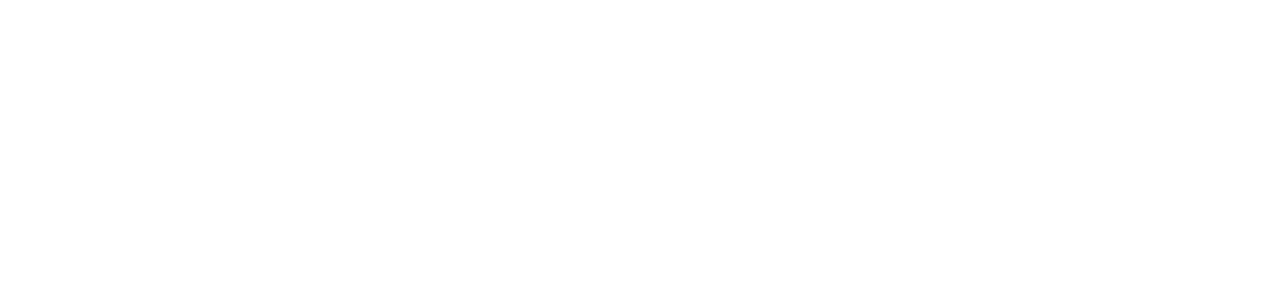
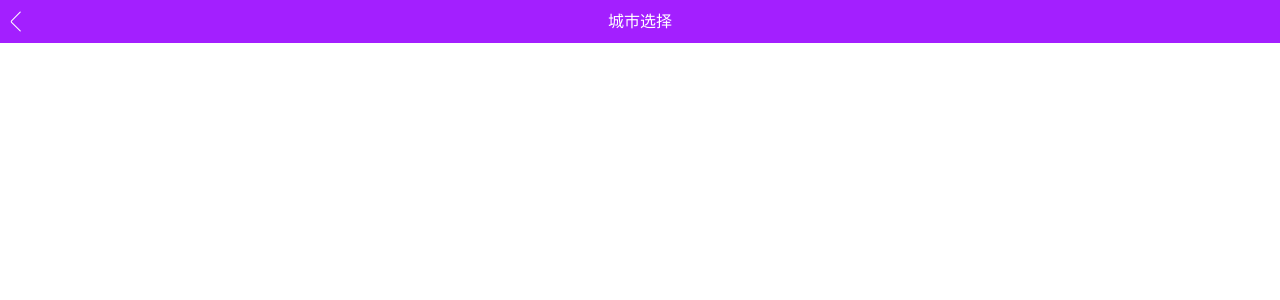
Before and after one commit to hanyucd/travel-webapp, a Vue app: page /#/city in a window 1280 px wide. Shown: the top 300 px of the page. Built offline with nearby package versions, Linux system fonts and the light colour scheme.

Commit message:
完成城市页面头部组件.

```diff
--- a/src/assets/styles/var.scss
+++ b/src/assets/styles/var.scss
@@ -1,5 +1,5 @@
 
-$bgColor: #00bcd4;
+$bgColor: #A31FFF;
 $darkText: #333;
 
 @mixin ellipsis {
--- /dev/null
+++ b/src/page/city/City.vue
@@ -0,0 +1,24 @@
+<template>
+  <div id="city">
+    <CityHeader></CityHeader>
+  </div>
+</template>
+
+<script>
+import CityHeader from './components/Header';
+
+export default {
+  name: 'City',
+  data() {
+    return {
+      msg: '韩宇'
+    };
+  },
+  components: {
+    CityHeader
+  }
+};
+</script>
+
+<style lang="scss" scoped>
+</style>
--- /dev/null
+++ b/src/page/city/components/Header.vue
@@ -0,0 +1,42 @@
+<template>
+  <div id="header">
+    <router-link to="/">
+      <div class="iconfont header-back">&#xe624;</div>
+    </router-link>
+    城市选择
+  </div>
+</template>
+
+<script>
+export default {
+  name: 'CityHeader',
+  data() {
+    return {
+    };
+  }
+};
+</script>
+
+<style lang="scss" scoped>
+@import '@/assets/styles/var.scss';
+
+#header {
+  position: relative;
+  overflow: hidden;
+  height: .86rem;
+  line-height: .86rem;
+  text-align: center;
+  background: $bgColor;
+  color: #fff;
+  font-size: .32rem;
+  .header-back {
+    position: absolute;
+    top: 0;
+    left: 0;
+    width: .64rem;
+    text-align: center;
+    font-size: .4rem;
+    color: #fff;
+  }
+}
+</style>
--- a/src/page/home/components/Header.vue
+++ b/src/page/home/components/Header.vue
@@ -8,10 +8,12 @@
       <span class="iconfont">&#xe632;</span>
       输入城市 / 景点 / 游玩主题
     </div>
-    <div class="header-right">
-      {{ city }}
-      <span class="iconfont arrow-icon">&#xe64a;</span>
-    </div>
+    <router-link to="/city">
+      <div class="header-right">
+        {{ city }}
+        <span class="iconfont arrow-icon">&#xe64a;</span>
+      </div>
+    </router-link>
   </div>
 </template>
 
@@ -60,6 +62,7 @@
     width: 1.24rem;
     float: right;
     text-align: center;
+    color: #fff;
     .arrow-icon {
       font-size: .24rem;
       margin-left: -.04rem;
--- a/src/router/index.js
+++ b/src/router/index.js
@@ -1,6 +1,7 @@
 import Vue from 'vue';
 import Router from 'vue-router';
 import Home from '@/page/home/Home';
+import City from '@/page/city/City';
 
 Vue.use(Router);
 
@@ -8,8 +9,12 @@
   routes: [
     {
       path: '/',
-      name: 'hanyu',
+      name: 'Home',
       component: Home
+    }, {
+      path: '/city',
+      name: 'Hanyu',
+      component: City
     }
   ]
 });
```
Also changed, not shown: 2 other files (tests, documents, lock files or other folders).
